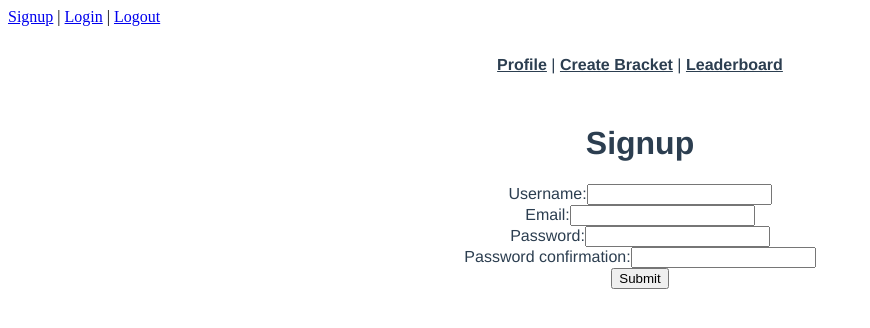
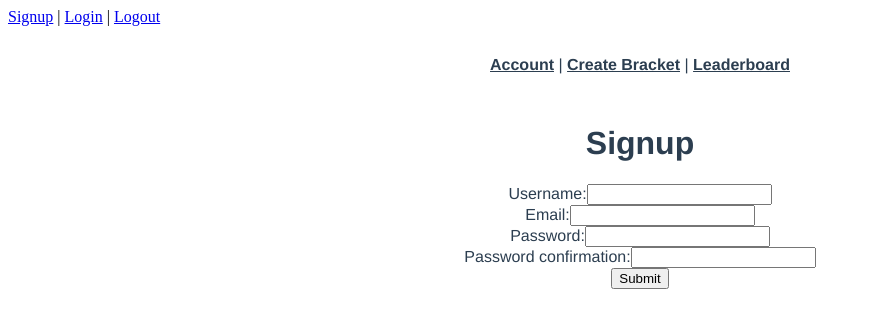
Before and after one commit to Dpeck09/world-cup-frontend-capstone, a Vue app: page /SignUp in a window 1280 px wide. Shown: the top 328 px of the page, without its empty margins (0-870 px from the left). Built offline with nearby package versions, Linux system fonts and the light colour scheme.

Commit message:
fixing the index actions

```diff
--- a/src/App.vue
+++ b/src/App.vue
@@ -1,6 +1,6 @@
 <template>
   <nav>
-    <router-link to="/UserAccount">Profile</router-link>
+    <router-link to="/UserAccount">Account</router-link>
     |
     <router-link to="/Guess">Create Bracket</router-link>
     |
--- a/src/views/GuessView.vue
+++ b/src/views/GuessView.vue
@@ -18,11 +18,11 @@ export default {
       });
     },
     submit: function () {
-      // console.log()
+      console.log()
       axios.post("/user_games.json", {user_games: this.games}).then(
         (response) => {
           console.log(response.data);
-          // this.$router.push("/user_games");
+          this.$router.push("/user_games");
       })
       .catch((error) => {
             this.errors = error.response.data.errors;
--- a/src/views/LeaderboardView.vue
+++ b/src/views/LeaderboardView.vue
@@ -18,7 +18,7 @@
        });
      },
      indexUser_Games: function () {
-       axios.get("/User_games").then((response) => {
+       axios.get("/user_games").then((response) => {
          console.log("User_games index", response);
          this.User_games = response.data;
        });
```
